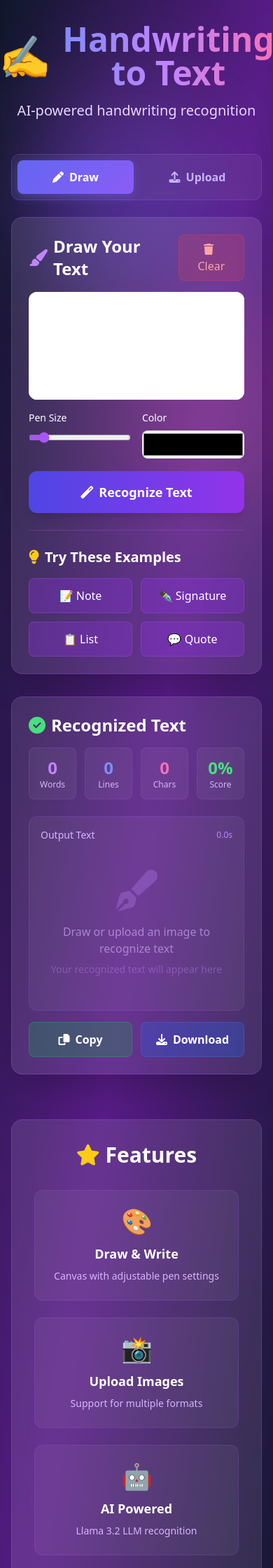
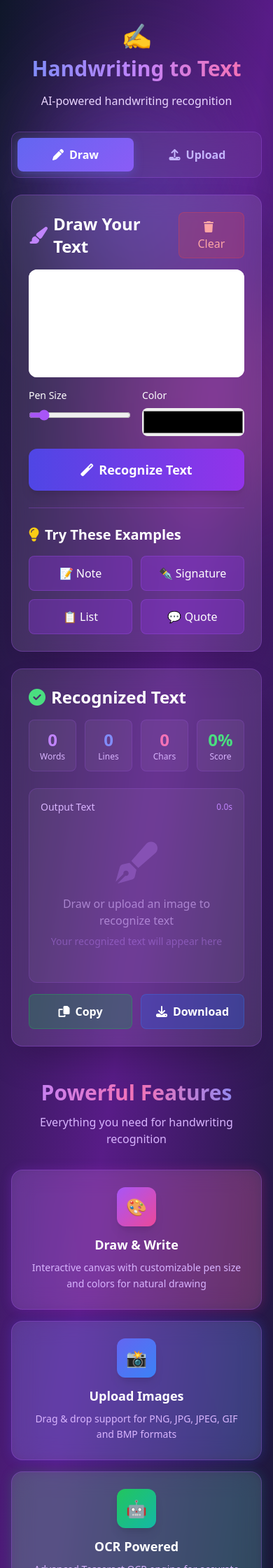
Before and after one commit to AbdulRehman028/100-days-of-ai, a Flask app: page / in a window 390 px wide. Shown: the top 2240 px of the page at 70% size. Run offline with Flask 3, Linux system fonts and the light colour scheme; a map, chart or similar area stays blank; some libraries are stand-ins or nearby versions.

Commit message:
refactor: enhance header and features section layout for improved responsiveness and visual appeal

```diff
--- a/Day-38-Handwriting-to-Text/templates/index.html
+++ b/Day-38-Handwriting-to-Text/templates/index.html
@@ -33,14 +33,14 @@
 
     <div class="container mx-auto px-4 py-8 relative z-10">
         <!-- Header -->
-        <header class="text-center mb-12 animate-fade-in-down">
-            <div class="flex items-center justify-center gap-4 mb-4">
-                <span class="text-6xl ">✍️</span>
-                <h1 class="text-5xl md:text-6xl font-bold bg-gradient-to-r from-indigo-400 via-purple-400 to-pink-400 bg-clip-text text-transparent">
+        <header class="text-center mb-8 md:mb-12 animate-fade-in-down">
+            <div class="flex flex-col sm:flex-row items-center justify-center gap-2 sm:gap-4 mb-4">
+                <span class="text-4xl sm:text-5xl md:text-6xl">✍️</span>
+                <h1 class="text-3xl sm:text-4xl md:text-5xl lg:text-6xl font-bold bg-gradient-to-r from-indigo-400 via-purple-400 to-pink-400 bg-clip-text text-transparent">
                     Handwriting to Text
                 </h1>
             </div>
-            <p class="text-xl text-purple-200 mb-4">AI-powered handwriting recognition</p>
+            <p class="text-base sm:text-lg md:text-xl text-purple-200 mb-4 px-4">AI-powered handwriting recognition</p>
             <!-- <div class="inline-flex items-center gap-2 bg-white/10 backdrop-blur-lg px-4 py-2 rounded-full border border-purple-500/30">
                 <i class="fas fa-robot text-purple-400"></i>
                 <span id="modelStatus" class="text-sm">Loading...</span>
@@ -48,7 +48,7 @@
         </header>
 
         <!-- Main Content -->
-        <div class="grid lg:grid-cols-2 gap-8 max-w-7xl mx-auto">
+        <div class="grid grid-cols-1 lg:grid-cols-2 gap-6 md:gap-8 max-w-7xl mx-auto">
             <!-- Input Section -->
             <div class="space-y-6 animate-fade-in-left">
                 <!-- Tabs -->
@@ -74,8 +74,8 @@
                             </button>
                         </div>
 
-                        <div class="bg-white rounded-xl overflow-hidden shadow-inner mb-4">
-                            <canvas id="drawingCanvas" width="800" height="400" class="cursor-crosshair w-full"></canvas>
+                        <div class="bg-white rounded-xl overflow-hidden shadow-inner mb-4 max-w-full">
+                            <canvas id="drawingCanvas" width="800" height="400" class="cursor-crosshair w-full max-w-full h-auto"></canvas>
                         </div>
 
                         <div class="flex gap-4 mb-4">
@@ -208,40 +208,68 @@
         </div>
 
         <!-- Features Section -->
-        <section class="mt-16 animate-fade-in-up">
-            <div class="bg-white/10 backdrop-blur-lg p-8 rounded-2xl border border-purple-500/30">
-                <h3 class="text-3xl font-bold text-center mb-8 flex items-center justify-center gap-2">
-                    <i class="fas fa-star text-yellow-400"></i>
-                    Features
+        <section class="mt-12 md:mt-16 animate-fade-in-up">
+            <div class="text-center mb-8 md:mb-12 px-4">
+                <h3 class="text-3xl sm:text-4xl md:text-5xl font-bold mb-3 md:mb-4 bg-gradient-to-r from-purple-400 via-pink-400 to-indigo-400 bg-clip-text text-transparent">
+                    Powerful Features
                 </h3>
-                <div class="grid md:grid-cols-4 gap-6">
-                    <div class="text-center p-6 bg-white/5 rounded-xl border border-purple-500/20 hover:border-purple-400/50 transition-all">
-                        <div class="text-4xl mb-3">🎨</div>
-                        <h4 class="font-bold text-lg mb-2">Draw & Write</h4>
-                        <p class="text-sm text-purple-300">Canvas with adjustable pen settings</p>
+                <p class="text-purple-300 text-base md:text-lg">Everything you need for handwriting recognition</p>
+            </div>
+
+            <div class="grid grid-cols-1 sm:grid-cols-2 lg:grid-cols-4 gap-4 md:gap-6">
+                <!-- Feature 1 -->
+                <div class="group relative h-full">
+                    <div class="absolute inset-0 bg-gradient-to-r from-purple-600 to-pink-600 rounded-2xl blur opacity-25 group-hover:opacity-40 transition-opacity"></div>
+                    <div class="relative bg-white/10 backdrop-blur-lg p-6 md:p-8 rounded-2xl border border-purple-500/30 hover:border-purple-400/60 transition-all transform hover:scale-105 hover:-translate-y-2 h-full flex flex-col">
+                        <div class="w-14 h-14 md:w-16 md:h-16 mx-auto mb-3 md:mb-4 bg-gradient-to-br from-purple-500 to-pink-500 rounded-xl flex items-center justify-center text-2xl md:text-3xl shadow-lg">
+                            🎨
+                        </div>
+                        <h4 class="font-bold text-lg md:text-xl mb-2 md:mb-3 text-white text-center">Draw & Write</h4>
+                        <p class="text-sm text-purple-300 leading-relaxed text-center flex-grow">Interactive canvas with customizable pen size and colors for natural drawing</p>
                     </div>
-                    <div class="text-center p-6 bg-white/5 rounded-xl border border-purple-500/20 hover:border-purple-400/50 transition-all">
-                        <div class="text-4xl mb-3">📸</div>
-                        <h4 class="font-bold text-lg mb-2">Upload Images</h4>
-                        <p class="text-sm text-purple-300">Support for multiple formats</p>
+                </div>
+
+                <!-- Feature 2 -->
+                <div class="group relative h-full">
+                    <div class="absolute inset-0 bg-gradient-to-r from-indigo-600 to-blue-600 rounded-2xl blur opacity-25 group-hover:opacity-40 transition-opacity"></div>
+                    <div class="relative bg-white/10 backdrop-blur-lg p-6 md:p-8 rounded-2xl border border-purple-500/30 hover:border-indigo-400/60 transition-all transform hover:scale-105 hover:-translate-y-2 h-full flex flex-col">
+                        <div class="w-14 h-14 md:w-16 md:h-16 mx-auto mb-3 md:mb-4 bg-gradient-to-br from-indigo-500 to-blue-500 rounded-xl flex items-center justify-center text-2xl md:text-3xl shadow-lg">
+                            📸
+                        </div>
+                        <h4 class="font-bold text-lg md:text-xl mb-2 md:mb-3 text-white text-center">Upload Images</h4>
+                        <p class="text-sm text-purple-300 leading-relaxed text-center flex-grow">Drag & drop support for PNG, JPG, JPEG, GIF and BMP formats</p>
                     </div>
-                    <div class="text-center p-6 bg-white/5 rounded-xl border border-purple-500/20 hover:border-purple-400/50 transition-all">
-                        <div class="text-4xl mb-3">🤖</div>
-                        <h4 class="font-bold text-lg mb-2">AI Powered</h4>
-                        <p class="text-sm text-purple-300">Llama 3.2 LLM recognition</p>
+                </div>
+
+                <!-- Feature 3 -->
+                <div class="group relative h-full">
+                    <div class="absolute inset-0 bg-gradient-to-r from-green-600 to-teal-600 rounded-2xl blur opacity-25 group-hover:opacity-40 transition-opacity"></div>
+                    <div class="relative bg-white/10 backdrop-blur-lg p-6 md:p-8 rounded-2xl border border-purple-500/30 hover:border-green-400/60 transition-all transform hover:scale-105 hover:-translate-y-2 h-full flex flex-col">
+                        <div class="w-14 h-14 md:w-16 md:h-16 mx-auto mb-3 md:mb-4 bg-gradient-to-br from-green-500 to-teal-500 rounded-xl flex items-center justify-center text-2xl md:text-3xl shadow-lg">
+                            🤖
+                        </div>
+                        <h4 class="font-bold text-lg md:text-xl mb-2 md:mb-3 text-white text-center">OCR Powered</h4>
+                        <p class="text-sm text-purple-300 leading-relaxed text-center flex-grow">Advanced Tesseract OCR engine for accurate text recognition</p>
                     </div>
-                    <div class="text-center p-6 bg-white/5 rounded-xl border border-purple-500/20 hover:border-purple-400/50 transition-all">
-                        <div class="text-4xl mb-3">⚡</div>
-                        <h4 class="font-bold text-lg mb-2">Fast Processing</h4>
-                        <p class="text-sm text-purple-300">Real-time text recognition</p>
+                </div>
+
+                <!-- Feature 4 -->
+                <div class="group relative h-full">
+                    <div class="absolute inset-0 bg-gradient-to-r from-yellow-600 to-orange-600 rounded-2xl blur opacity-25 group-hover:opacity-40 transition-opacity"></div>
+                    <div class="relative bg-white/10 backdrop-blur-lg p-6 md:p-8 rounded-2xl border border-purple-500/30 hover:border-yellow-400/60 transition-all transform hover:scale-105 hover:-translate-y-2 h-full flex flex-col">
+                        <div class="w-14 h-14 md:w-16 md:h-16 mx-auto mb-3 md:mb-4 bg-gradient-to-br from-yellow-500 to-orange-500 rounded-xl flex items-center justify-center text-2xl md:text-3xl shadow-lg">
+                            ⚡
+                        </div>
+                        <h4 class="font-bold text-lg md:text-xl mb-2 md:mb-3 text-white text-center">Fast Processing</h4>
+                        <p class="text-sm text-purple-300 leading-relaxed text-center flex-grow">Real-time text recognition with instant results and statistics</p>
                     </div>
                 </div>
             </div>
         </section>
 
         <!-- Footer -->
-        <footer class="text-center mt-12 text-purple-300">
-            <p class="mb-2">Built with ❤️ by Abdur Rehman Baig for Day 38 of 100 Days of AI</p>
+        <footer class="text-center mt-8 md:mt-12 text-purple-300 px-4">
+            <p class="mb-2 text-sm md:text-base">Built with ❤️ by Abdur Rehman Baig for Day 38 of 100 Days of AI</p>
             <!-- <p class="text-sm flex items-center justify-center gap-2 flex-wrap">
                 <i class="fab fa-python"></i> Flask •
                 <i class="fas fa-brain"></i> Llama 3.2 •
```
